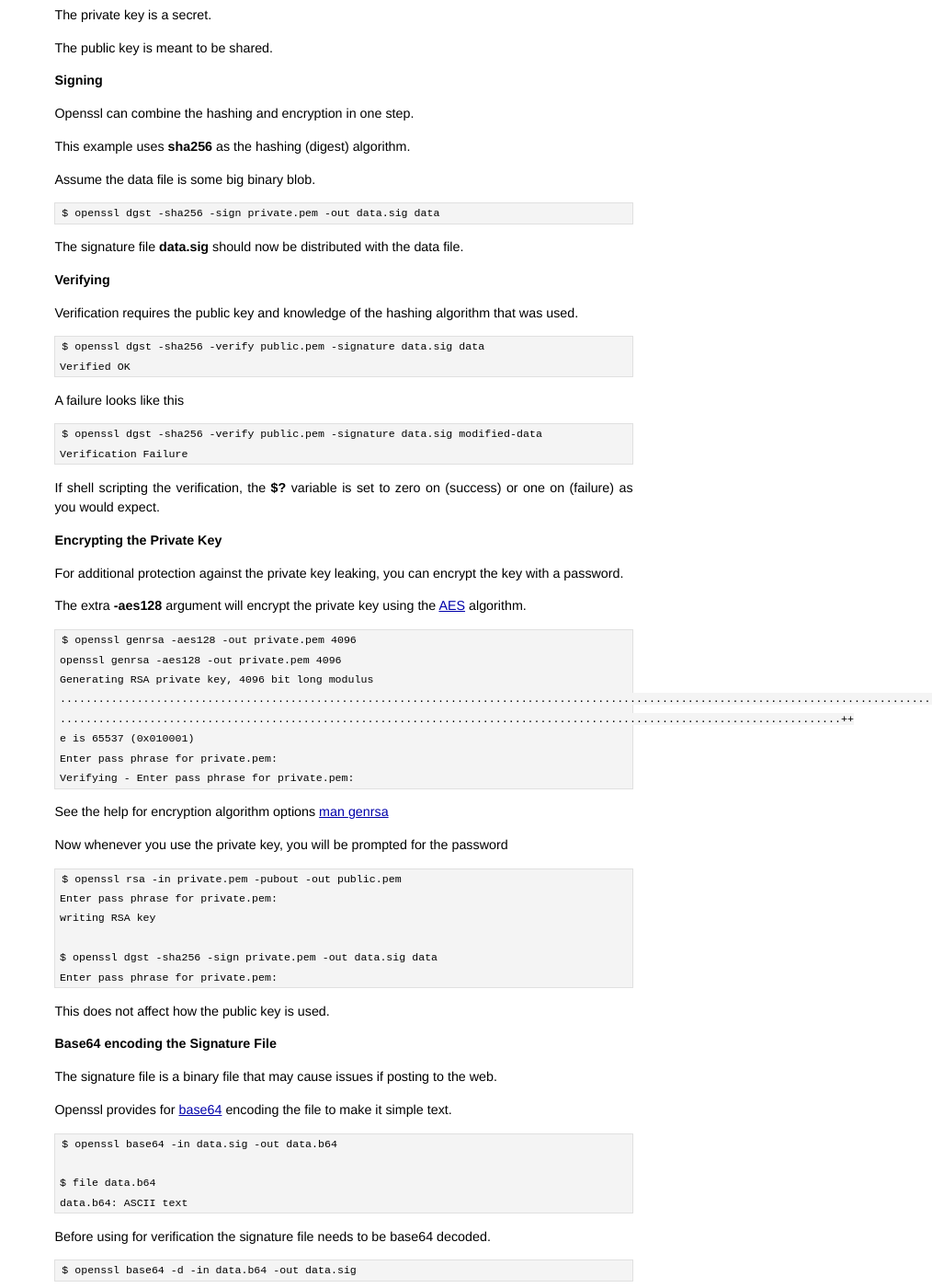
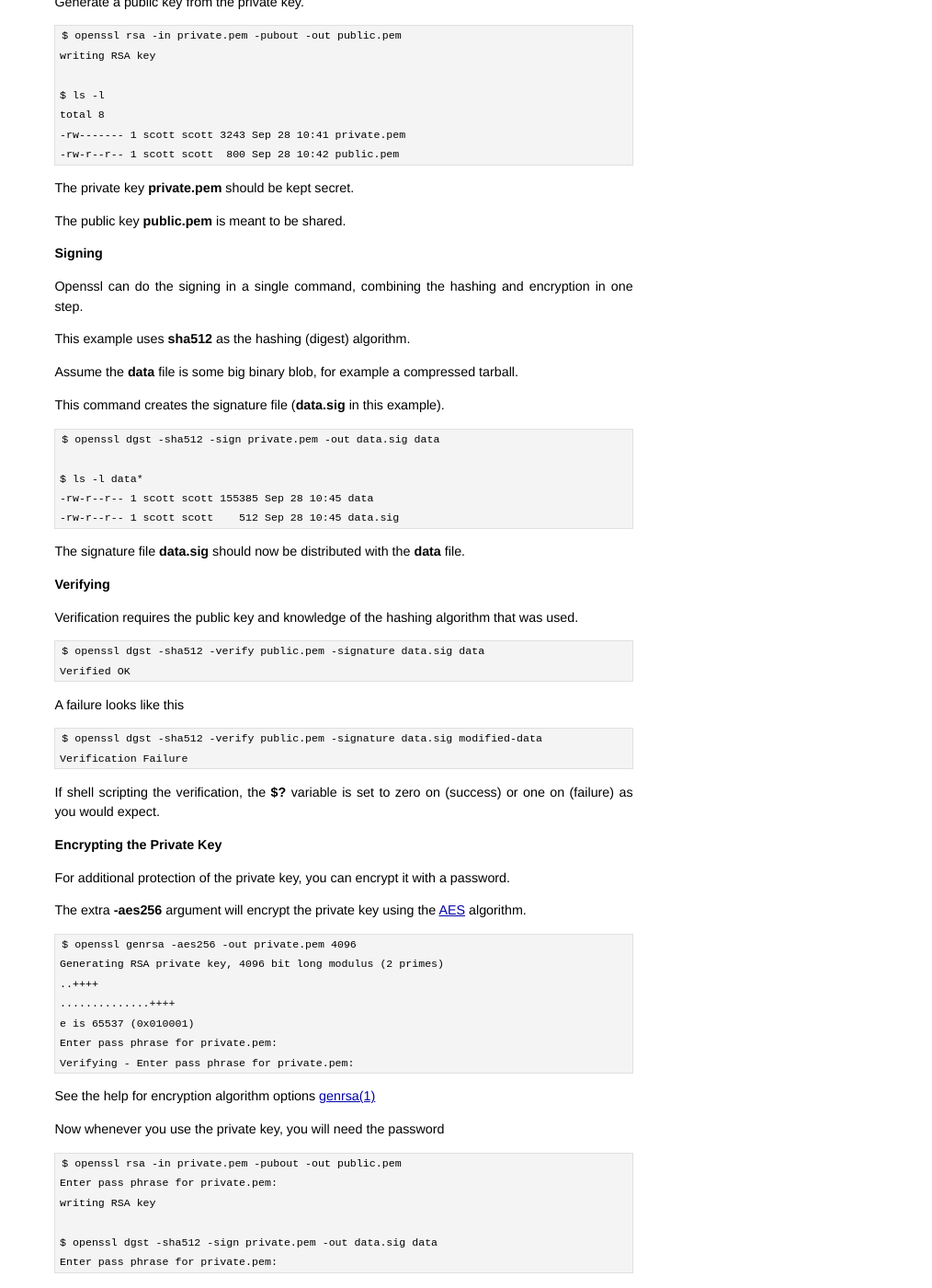
Before and after one commit to jumpnow/jumpnowtek-site, a Jekyll site: the page built from _posts/2018-12-08-Code-signing-with-openssl.md, in a window 1280 px wide and 1400 px high, scrolled down 1092 px. Shown: the whole window at 92% size, without its empty margins (266-1280 px from the left). Built offline with Jekyll 4.4.1, drawn with Linux system fonts in a browser that asks for light colours; some of the changed text lies outside the part shown.

Commit message:
Update code signing post

```diff
--- a/_posts/2018-12-08-Code-signing-with-openssl.md
+++ b/_posts/2018-12-08-Code-signing-with-openssl.md
@@ -2,18 +2,18 @@
 layout: post
 title: Signing code with OpenSSL
 description: "Digital signing with OpenSSL"
-date: 2018-12-08 15:30:00
+date: 2019-09-28 13:50:00
 categories: security
 tags: [openssl, signing]
 ---
 
-Including a [cryptographic hash][crypto-hash] for a file you are distributing provides **integrity verification**, proof of no corruption.
+Including a [cryptographic hash][crypto-hash] for a file you are distributing provides **integrity verification**, proof the file is not corrupt.
 
 In order to provide **authentication**, proof of authorship, we need a [digital signature][digital-sig].
 
 A digital signature involves [public key cryptography][pub-key-crypto].
 
-A digital signature provides **authentication**, **verification** and **non-repudiation**.
+A digital signature provides **authentication**, **integrity-verification** and **non-repudiation**.
 
 In software development, providing a digital signature is called code signing.
 
@@ -38,16 +39,19 @@ Public key cryptography is very slow and the size of the file you can encrypt wi
 
 The [OpenSSL][openssl] command line utility provides all the tools we need to digitally sign files.
 
-I am using **OpenSSL 1.1.0g** on an Ubuntu 18.04 machine for these examples.
+    $ openssl version
+    OpenSSL 1.1.1b  26 Feb 2019
+
+I am using **OpenSSL 1.1.1b** on an Ubuntu 19.04 machine for these examples.
 
 ### Create a Public/Private Key Pair
 
 Generate a private key with key size of 4096 bits.
 
     $ openssl genrsa -out private.pem 4096
-    Generating RSA private key, 4096 bit long modulus
-    .......++
-    ........................................++
+    Generating RSA private key, 4096 bit long modulus (2 primes)
+    ...++++
+    ..............................++++
     e is 65537 (0x010001)
 
 Generate a public key from the private key.
@@ -55,32 +59,43 @@ Generate a public key from the private key.
     $ openssl rsa -in private.pem -pubout -out public.pem
     writing RSA key
 
-The private key is a secret.
+    $ ls -l
+    total 8
+    -rw------- 1 scott scott 3243 Sep 28 10:41 private.pem
+    -rw-r--r-- 1 scott scott  800 Sep 28 10:42 public.pem
 
-The public key is meant to be shared.
+The private key **private.pem** should be kept secret.
+
+The public key **public.pem** is meant to be shared.
 
 ### Signing
 
-Openssl can combine the hashing and encryption in one step.
+Openssl can do the signing in a single command, combining the hashing and encryption in one step.
 
-This example uses **sha256** as the hashing (digest) algorithm.
+This example uses **sha512** as the hashing (digest) algorithm.
 
-Assume the data file is some big binary blob.
+Assume the **data** file is some big binary blob, for example a compressed tarball.
 
-    $ openssl dgst -sha256 -sign private.pem -out data.sig data
+This command creates the signature file (**data.sig** in this example).
 
-The signature file **data.sig** should now be distributed with the data file.
+    $ openssl dgst -sha512 -sign private.pem -out data.sig data
+
+    $ ls -l data*
+    -rw-r--r-- 1 scott scott 155385 Sep 28 10:45 data
+    -rw-r--r-- 1 scott scott    512 Sep 28 10:45 data.sig
+
+The signature file **data.sig** should now be distributed with the **data** file.
 
 ### Verifying
 
 Verification requires the public key and knowledge of the hashing algorithm that was used.
 
-    $ openssl dgst -sha256 -verify public.pem -signature data.sig data
+    $ openssl dgst -sha512 -verify public.pem -signature data.sig data
     Verified OK
 
 A failure looks like this
 
-    $ openssl dgst -sha256 -verify public.pem -signature data.sig modified-data
+    $ openssl dgst -sha512 -verify public.pem -signature data.sig modified-data
     Verification Failure
 
 
@@ -88,47 +103,66 @@ If shell scripting the verification, the **$?** variable is set to zero on (succ
 
 ### Encrypting the Private Key
 
-For additional protection against the private key leaking, you can encrypt the key with a password.
+For additional protection of the private key, you can encrypt it with a password.
 
-The extra **-aes128** argument will encrypt the private key using the [AES][aes] algorithm.
+The extra **-aes256** argument will encrypt the private key using the [AES][aes] algorithm.
 
-    $ openssl genrsa -aes128 -out private.pem 4096
-    openssl genrsa -aes128 -out private.pem 4096
-    Generating RSA private key, 4096 bit long modulus
-    .....................................................................................................................................................++
-    ..........................................................................................................................++
+    $ openssl genrsa -aes256 -out private.pem 4096
+    Generating RSA private key, 4096 bit long modulus (2 primes)
+    ..++++
+    ..............++++
     e is 65537 (0x010001)
     Enter pass phrase for private.pem:
     Verifying - Enter pass phrase for private.pem:
 
-See the help for encryption algorithm options [man genrsa][genrsa]
+See the help for encryption algorithm options [genrsa(1)][genrsa]
 
-Now whenever you use the private key, you will be prompted for the password
+Now whenever you use the private key, you will need the password
 
     $ openssl rsa -in private.pem -pubout -out public.pem
     Enter pass phrase for private.pem:
     writing RSA key
 
-    $ openssl dgst -sha256 -sign private.pem -out data.sig data
+    $ openssl dgst -sha512 -sign private.pem -out data.sig data
     Enter pass phrase for private.pem:
 
-This does not affect how the public key is used.
+Prompting for pass phrase is the default, but you can provide the password using other methods with the **-passin** argument
+
+Directly in the command
+
+    $ openssl dgst -sha512 -sign private.pem -passin pass:the-password -out data.sig data
+
+Using an environment variable
+
+    $ SECRET=the-password
+    $ openssl dgst -sha512 -sign private.pem -passin env:SECRET -out data.sig data
+
+Using a **pathname** where the argument can be a file
+
+    $ echo the-password > secret
+    $ openssl dgst -sha512 -sign private.pem -passin file:secret -out data.sig data
+
+There are other options to provide the password. See the **Pass Phrase** section of the [openssl(1)][openssl-man] man page.
+
+
+A password on the private key does not affect how the public key is used.
 
 ### Base64 encoding the Signature File
 
-The signature file is a binary file that may cause issues if posting to the web.
+The signature file is a binary file. If you want to look at signature files, for example with a web browser, you could [base64][base64] encode the file.
 
-Openssl provides for [base64][base64] encoding the file to make it simple text.
+Openssl provides a utility.
 
-    $ openssl base64 -in data.sig -out data.b64
+    $ openssl base64 -in data.sig -out data.sig.b64
 
-    $ file data.b64
+    $ file data.sig.b64
     data.b64: ASCII text
 
-Before using for verification the signature file needs to be base64 decoded.
+Before using for verification the signature file needs to be decoded into binary again.
 
-    $ openssl base64 -d -in data.b64 -out data.sig
+    $ openssl base64 -d -in data.sig.b64 -out data.sig
 
+You could also use the standard [base64(1)][base64-man] utility from the **coreutils** package for the encoding and decoding.
 
 [crypto-hash]: https://en.wikipedia.org/wiki/Cryptographic_hash_function
 [digital-sig]: https://en.wikipedia.org/wiki/Digital_signature
```
Also changed, not shown: other parts of _posts/2018-12-08-Code-signing-with-openssl.md (+5 -2 lines).
